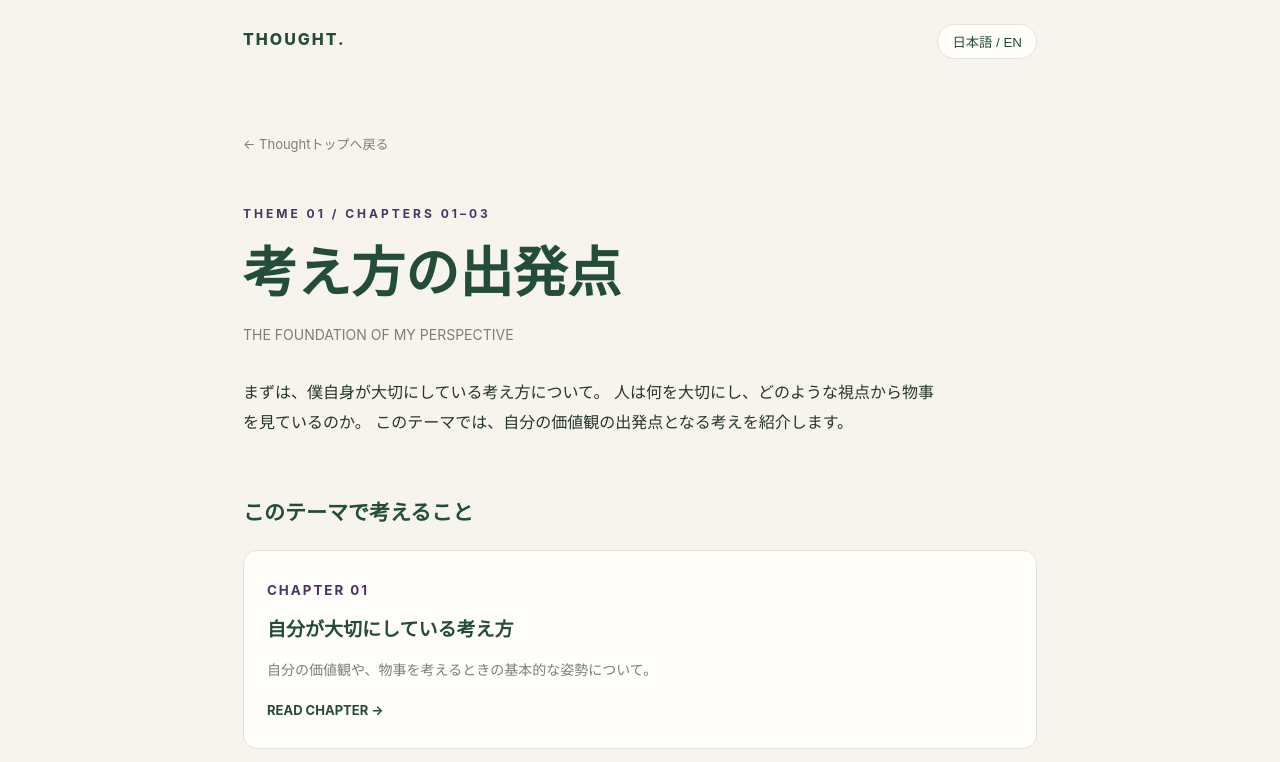
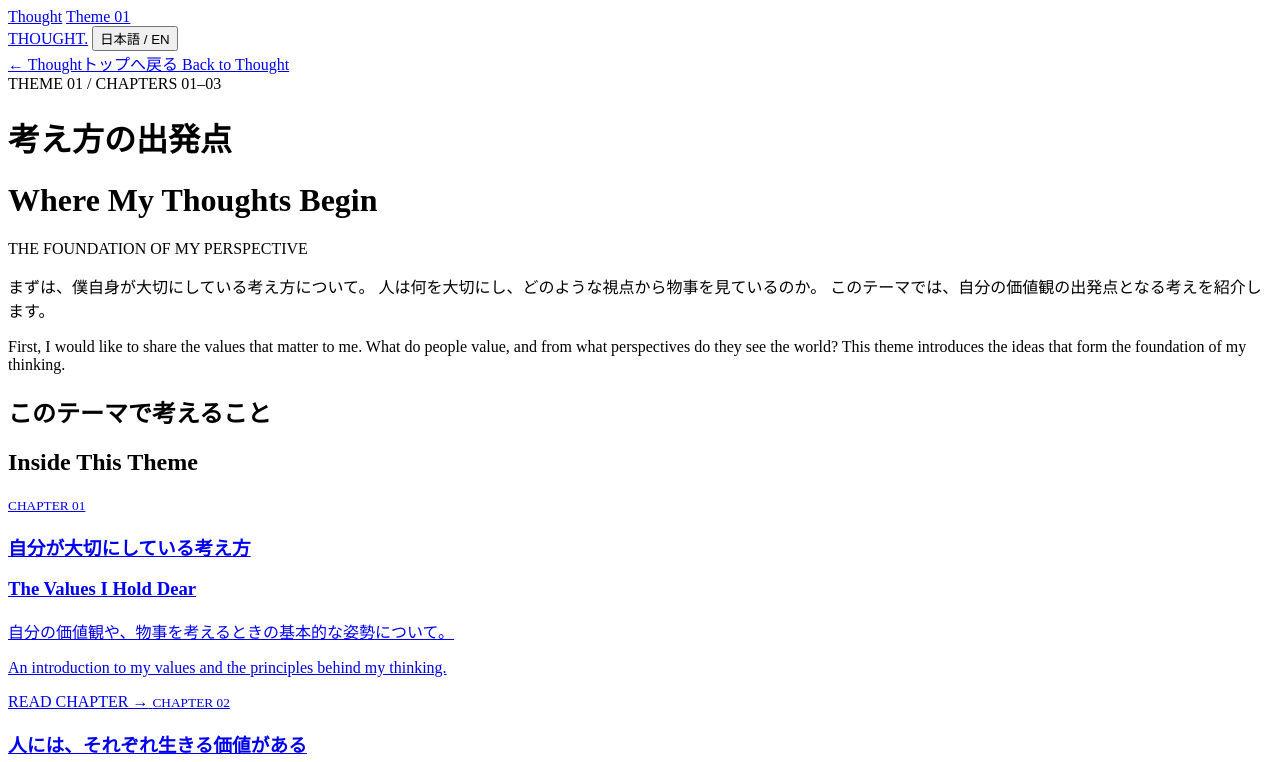
Before and after one commit to rykile/rykile-official.hub, a plain HTML site: page pages/thought/themes/theme-01.html in a window 1280 px wide. Shown: the top 762 px of the page. Drawn offline with Linux system fonts and the light colour scheme; a script that the page names is missing.

Commit message:
theme-01.html を更新

```diff
--- a/pages/thought/themes/theme-01.html
+++ b/pages/thought/themes/theme-01.html
@@ -7,185 +7,11 @@
 
     <title>考え方の出発点 | Thought</title>
 
-    <style>
-        :root {
-            --green: #244C3A;
-            --purple: #49345F;
-            --bg: #F6F4ED;
-            --card: #FFFEFA;
-            --text: #26352B;
-            --muted: #788078;
-            --line: #E2E5DC;
-        }
+    <!-- Thoughtトップページ -->
+    <a href="../thought.html">Thought</a>
 
-        * {
-            box-sizing: border-box;
-        }
-
-        body {
-            margin: 0;
-            background: var(--bg);
-            color: var(--text);
-            font-family: -apple-system, BlinkMacSystemFont, "Segoe UI", "Noto Sans JP", sans-serif;
-            line-height: 1.9;
-        }
-
-        a {
-            color: inherit;
-            text-decoration: none;
-        }
-
-        header,
-        main {
-            max-width: 850px;
-            margin: auto;
-        }
-
-        header {
-            padding: 24px 28px;
-            display: flex;
-            justify-content: space-between;
-        }
-
-        .logo {
-            font-weight: 800;
-            letter-spacing: 2px;
-            color: var(--green);
-        }
-
-        button {
-            border: 1px solid var(--line);
-            background: var(--card);
-            padding: 7px 14px;
-            border-radius: 30px;
-            color: var(--green);
-            cursor: pointer;
-        }
-
-        main {
-            padding: 45px 28px 90px;
-        }
-
-        .back {
-            font-size: 13px;
-            color: var(--muted);
-        }
-
-        .eyebrow {
-            color: var(--purple);
-            font-size: 12px;
-            letter-spacing: 3px;
-            font-weight: 700;
-            margin-top: 45px;
-        }
-
-        h1 {
-            font-size: clamp(34px, 6vw, 54px);
-            line-height: 1.3;
-            color: var(--green);
-            margin: 12px 0;
-        }
-
-        .subtitle {
-            color: var(--muted);
-            font-size: 14px;
-        }
-
-        .intro {
-            margin: 28px 0 55px;
-            max-width: 700px;
-        }
-
-        h2 {
-            font-size: 21px;
-            color: var(--green);
-        }
-
-        .chapter {
-            display: block;
-            background: var(--card);
-            border: 1px solid var(--line);
-            border-radius: 14px;
-            padding: 23px;
-            margin: 16px 0;
-            transition: 0.2s ease;
-        }
-
-        .chapter:hover {
-            transform: translateY(-2px);
-            border-color: var(--green);
-        }
-
-        .chapter small {
-            color: var(--purple);
-            font-weight: 700;
-            letter-spacing: 2px;
-        }
-
-        .chapter h3 {
-            color: var(--green);
-            margin: 8px 0;
-            font-size: 19px;
-        }
-
-        .chapter p {
-            font-size: 14px;
-            color: var(--muted);
-            margin: 0;
-        }
-
-        .read {
-            display: inline-block;
-            color: var(--green);
-            font-size: 13px;
-            font-weight: 700;
-            margin-top: 15px;
-        }
-
-        .nav {
-            display: flex;
-            justify-content: space-between;
-            margin-top: 55px;
-            border-top: 1px solid var(--line);
-            padding-top: 22px;
-            font-size: 13px;
-            color: var(--green);
-        }
-
-        .en {
-            display: none;
-        }
-
-        body.english .ja {
-            display: none;
-        }
-
-        body.english .en {
-            display: revert;
-        }
-
-        footer {
-            text-align: center;
-            color: var(--muted);
-            font-size: 12px;
-            padding: 30px;
-            border-top: 1px solid var(--line);
-        }
-
-        @media (max-width: 600px) {
-            header {
-                padding: 18px 20px;
-            }
-
-            main {
-                padding: 30px 20px 70px;
-            }
-
-            .chapter {
-                padding: 19px;
-            }
-        }
-    </style>
+    <!-- テーマページ -->
+    <a href="../themes/theme-01.html">Theme 01</a>
 </head>
 
 <body>
```
